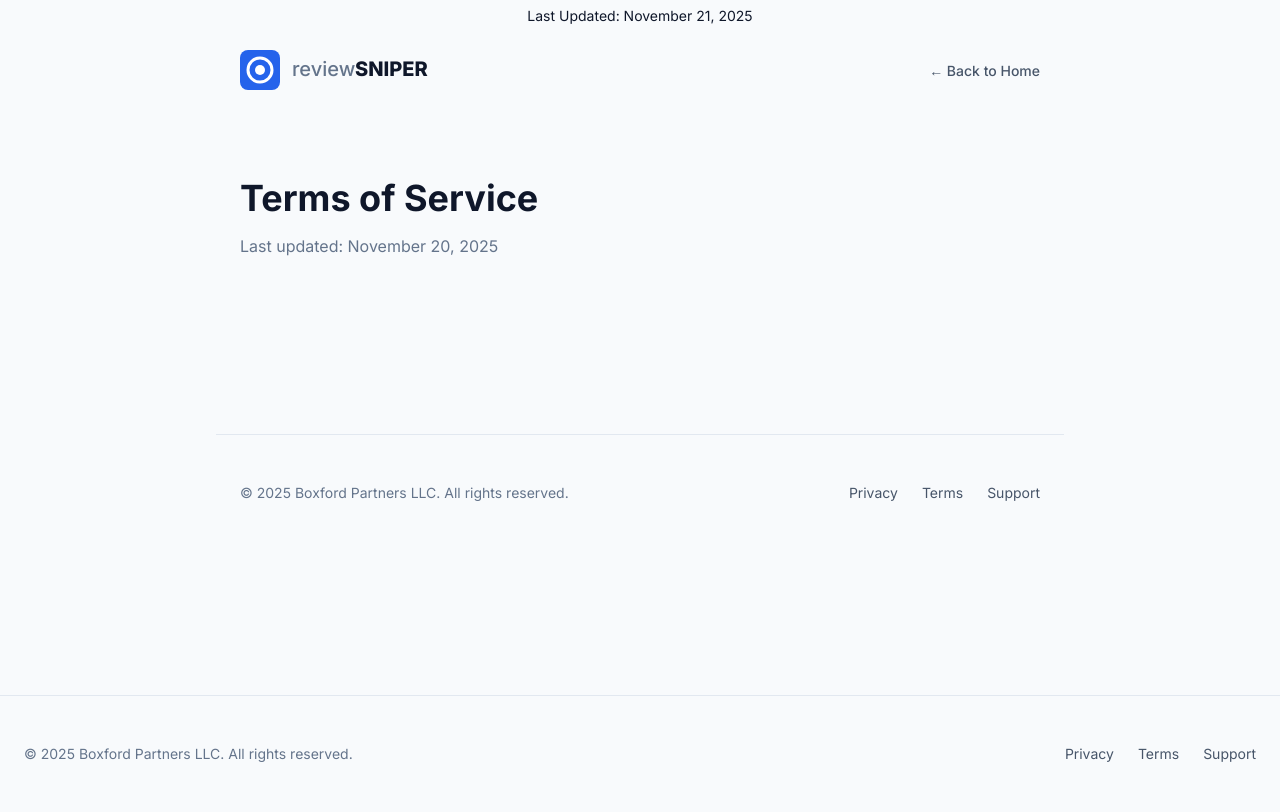
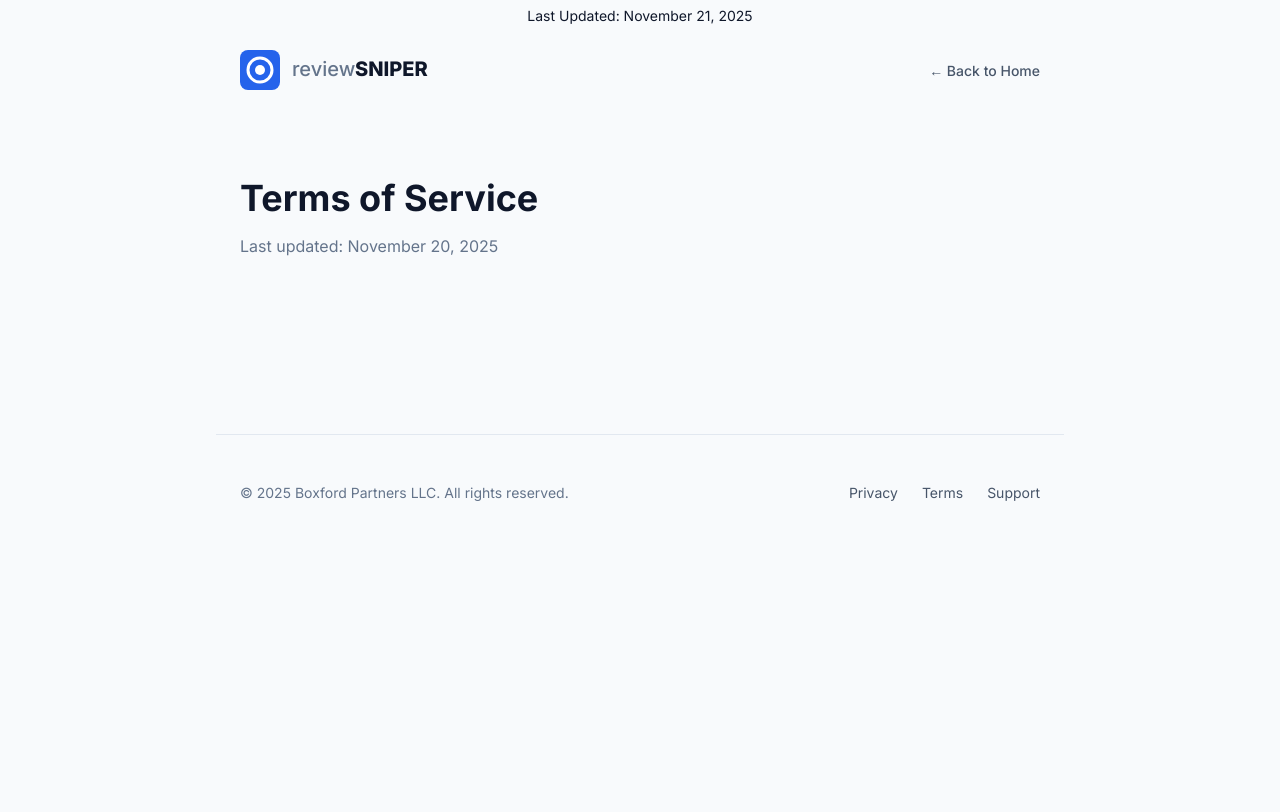
Before and after one commit to patrickboxfordpartners/reviewsniper-marketing, a plain HTML site: page terms.html in a window 1280 px wide. Shown: the part 7219-8031 px from the top of the page. After the commit the page ends 7834 px from the top, so only its background shows below. Drawn offline with nearby package versions, Linux system fonts and the light colour scheme.

Commit message:
Update terms.html

```diff
--- a/terms.html
+++ b/terms.html
@@ -460,23 +460,4 @@
     </footer>
 
 </body>
-</html> <!-- Copy from Boxford Partners site -->
-        </div>
-    </main>
-
-    <!-- Footer (same as index.html) -->
-    <footer class="bg-slate-50 border-t border-slate-200 py-12 px-6 mt-20">
-        <div class="max-w-7xl mx-auto flex flex-col md:flex-row justify-between items-center gap-6">
-            <div class="text-slate-500 text-sm">
-                © 2025 Boxford Partners LLC. All rights reserved.
-            </div>
-            <div class="flex gap-6 text-sm text-slate-600">
-                <a href="/privacy.html" class="hover:text-slate-900">Privacy</a>
-                <a href="/terms.html" class="hover:text-slate-900">Terms</a>
-                <a href="mailto:support@reviewsniper.app" class="hover:text-slate-900">Support</a>
-            </div>
-        </div>
-    </footer>
-
-</body>
 </html>
```
